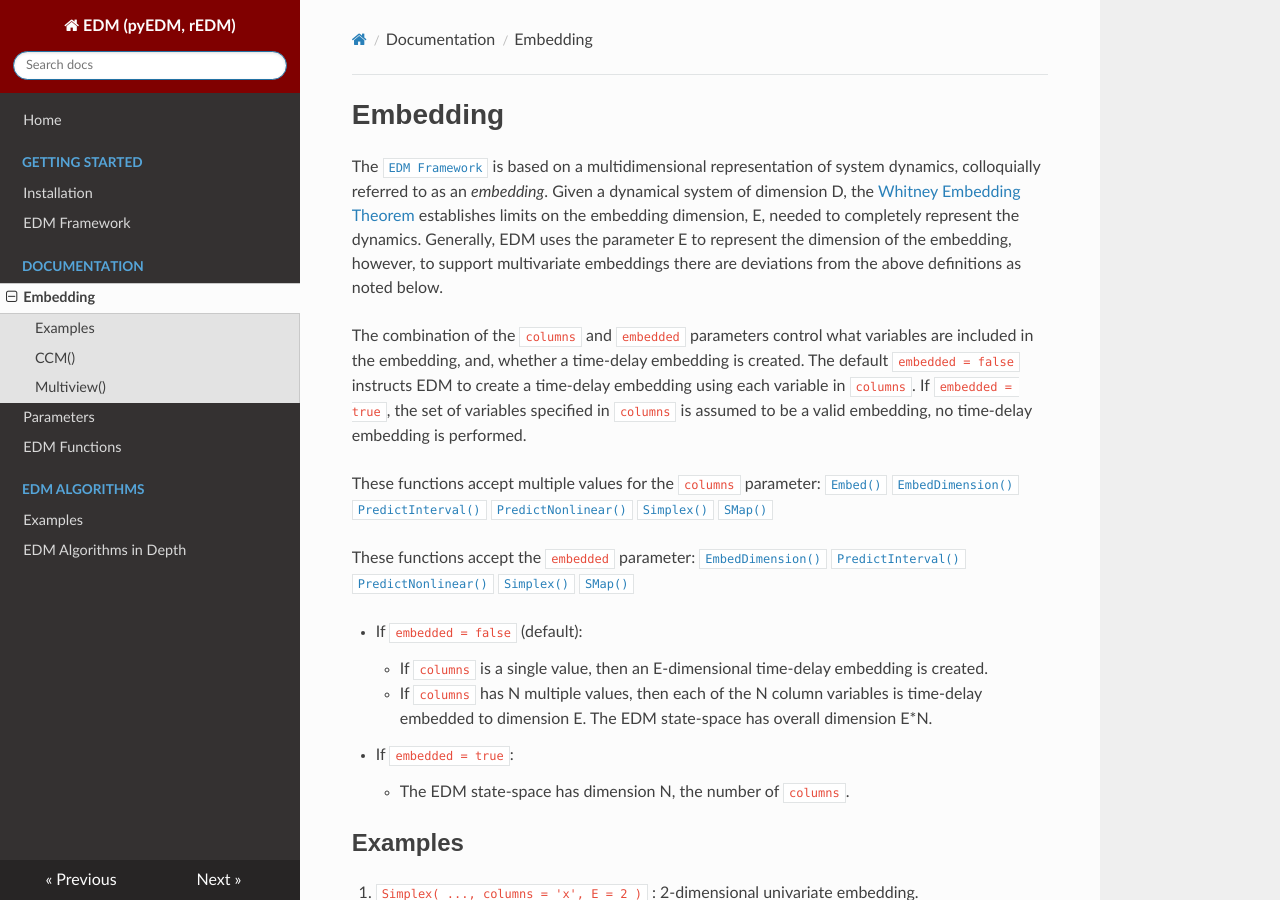
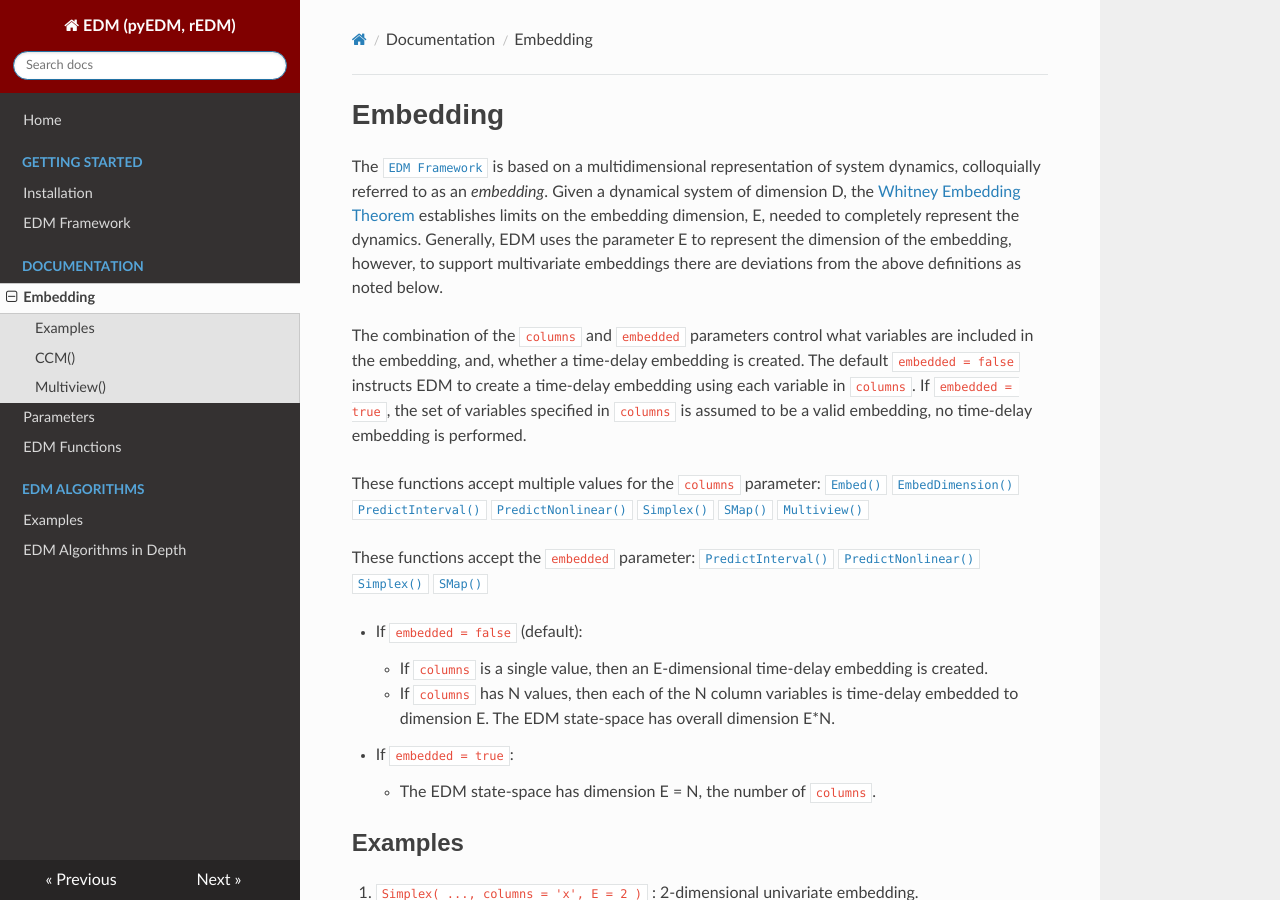
Before and after one commit to SugiharaLab/EDM_Documentation, an MkDocs documentation site: the page built from docs/embedding_parameters.md, in a window 1280 px wide and 900 px high. Built offline with MkDocs 1.6.1, drawn with Linux system fonts in a browser that asks for light colours; nearby versions of some CDN libraries.

Commit message:
Embedding update.

```diff
--- a/docs/embedding_parameters.md
+++ b/docs/embedding_parameters.md
@@ -2,7 +2,12 @@
 
 The [`EDM Framework`](../edm_intro) is based on a multidimensional representation of system dynamics, colloquially referred to as an _embedding_.  Given a dynamical system of dimension D, the [Whitney Embedding Theorem](https://en.wikipedia.org/wiki/Whitney_embedding_theorem#See_also) establishes limits on the embedding dimension, E, needed to completely represent the dynamics. Generally, EDM uses the parameter E to represent the dimension of the embedding, however, to support multivariate embeddings there are deviations from the above definitions as noted below.
 
-The combination of the `columns` and  `embedded` parameters control what variables are included in the embedding, and, whether a time-delay embedding is created.  The default `embedded = false` instructs EDM to create a time-delay embedding using each variable in `columns`.  If  `embedded = true`, the set of variables specified in `columns` is assumed to be a valid embedding, no time-delay embedding is performed.
+The combination of the `columns` and  `embedded` parameters control what
+variables are included in the embedding, and, whether a time-delay embedding
+is created.  The default `embedded = false` instructs EDM to create a
+time-delay embedding using each variable in `columns`.  If  `embedded = true`,
+the set of variables specified in `columns` is assumed to be a valid embedding,
+no time-delay embedding is performed.
 
 These functions accept multiple values for the `columns` parameter:
 [`Embed()`](../edm_functions/#embed)
@@ -11,35 +16,49 @@
 [`PredictNonlinear()`](../edm_functions/#predictnonlinear)
 [`Simplex()`](../edm_functions/#simplex)
 [`SMap()`](../edm_functions/#smap)
+[`Multiview()`](../edm_functions/#multiview)
 
 These functions accept the `embedded` parameter:
-[`EmbedDimension()`](../edm_functions/#embeddimension)
 [`PredictInterval()`](../edm_functions/#predictinterval)
 [`PredictNonlinear()`](../edm_functions/#predictnonlinear)
 [`Simplex()`](../edm_functions/#simplex)
 [`SMap()`](../edm_functions/#smap)
 
 - If `embedded = false` (default):
-    - If `columns` is a single value, then an E-dimensional time-delay embedding is created.
-    - If `columns` has N multiple values, then each of the N column variables is time-delay embedded to dimension E.  The EDM state-space has overall dimension E*N.
+    - If `columns` is a single value, then an E-dimensional time-delay
+    embedding is created.
+    - If `columns` has N values, then each of the N column variables
+    is time-delay embedded to dimension E.  The EDM state-space has overall
+    dimension E*N.
 
 - If `embedded = true`:
-    - The EDM state-space has dimension N, the number of `columns`.
+    - The EDM state-space has dimension E = N, the number of `columns`.
 
 ## Examples
 
 1. `Simplex( ..., columns = 'x', E = 2 )` : 2-dimensional univariate embedding.
-2. `Simplex( ..., columns = 'x y', E = 2 )` : 4-dimensional multivariate embedding.
-3. `Simplex( ..., columns = 'x y', E = 2, embedded = True )` : 2-dimensional multivariate embedding.
+2. `Simplex( ..., columns = 'x y', E = 2 )` : 4-dimensional multivariate
+embedding.
+3. `Simplex( ..., columns = 'x y', E = 2, embedded = True )` : 2-dimensional
+multivariate embedding.
 
 ## CCM()
-`CCM()` only operates on the first column, other entries in columns are ignored. E is the time-lag embedding dimension applied to the first column.
+`CCM()` only operates on the first column, other entries in columns are ignored.
+E is the time-lag embedding dimension applied to the first column.
 
 ## Multiview()
 `Multiview()` has parameters `D`, `E`, `multiview`.
 
-* `D` is the dimension of the state-space processed by simplex in each multivariate evaluation. `D` defaults to the number of columns.
+* `D` is the dimension of the state-space processed by simplex in each
+multivariate evaluation. `D` defaults to the number of columns.
 
-* `E` is the embedding dimension of each variable. If `E` = 1, no time delay embedding is done, the state-space is the `D` columns.  If `E` > 1, then each of the `D` columns are embedded to `E`, however, the state-space remains D-dimensional as combinations of the embeddings are evaluated D-at-a-time.
+* `E` is the embedding dimension of each variable. If `E` = 1, no time
+delay embedding is done, the state-space is the `D` columns.  If `E` > 1,
+then each of the `D` columns are embedded to `E`, however, the state-space
+remains D-dimensional as combinations of the embeddings are evaluated
+D-at-a-time.
 
-* `multiview` is the number of top-ranked D-dimensional predictions to average for the final prediction. Default `multiview` = sqrt(C) where C is the number of combinations C(n,D) available from the n = D * E variables taken D at-a-time.
+* `multiview` is the number of top-ranked D-dimensional predictions to
+average for the final prediction. Default `multiview` = sqrt(C) where C
+is the number of combinations C(n,D) available from the n = D * E variables
+taken D at-a-time.
```
Also changed, not shown: docs/edm_intro.md (+6 -5 lines).
